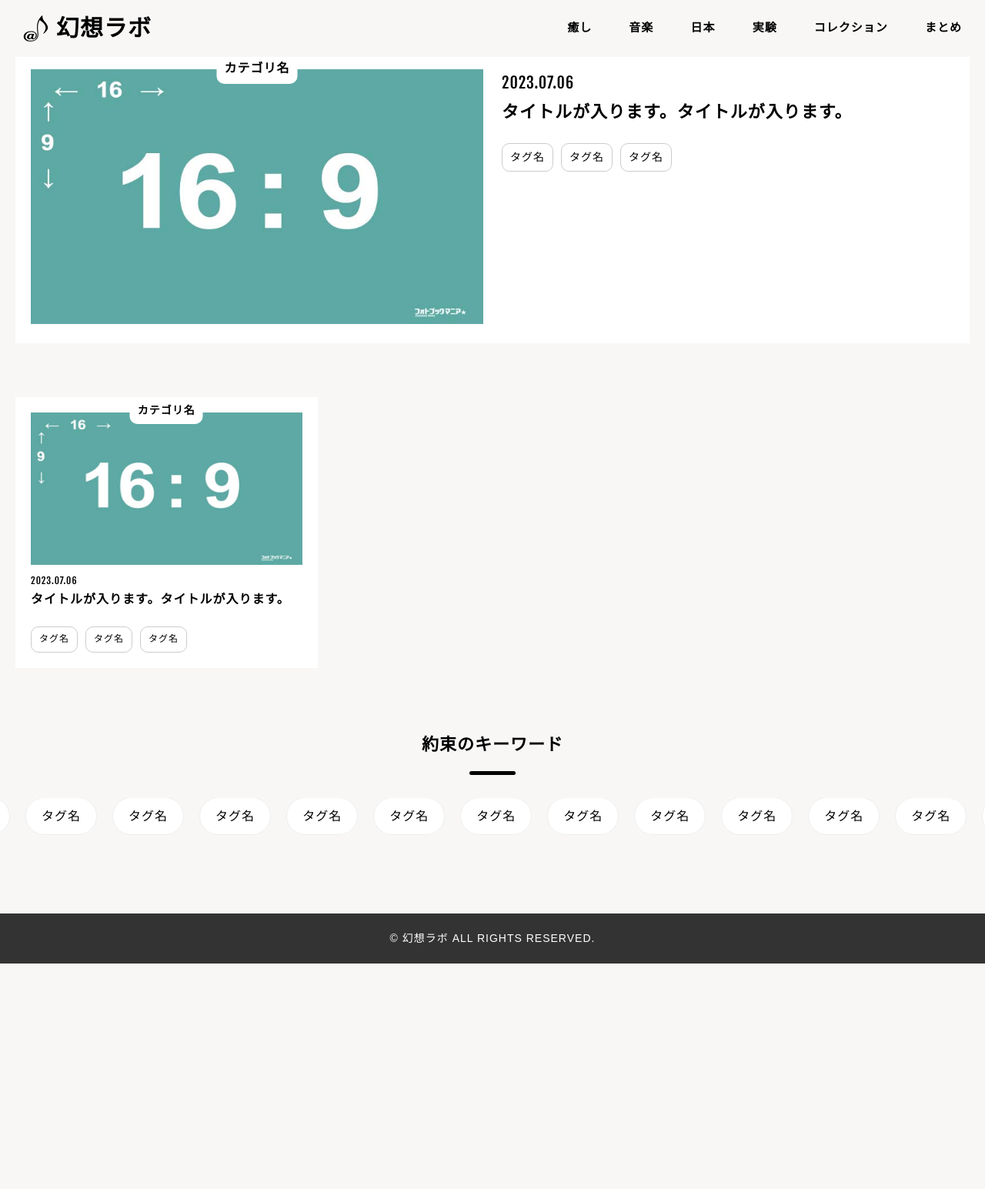
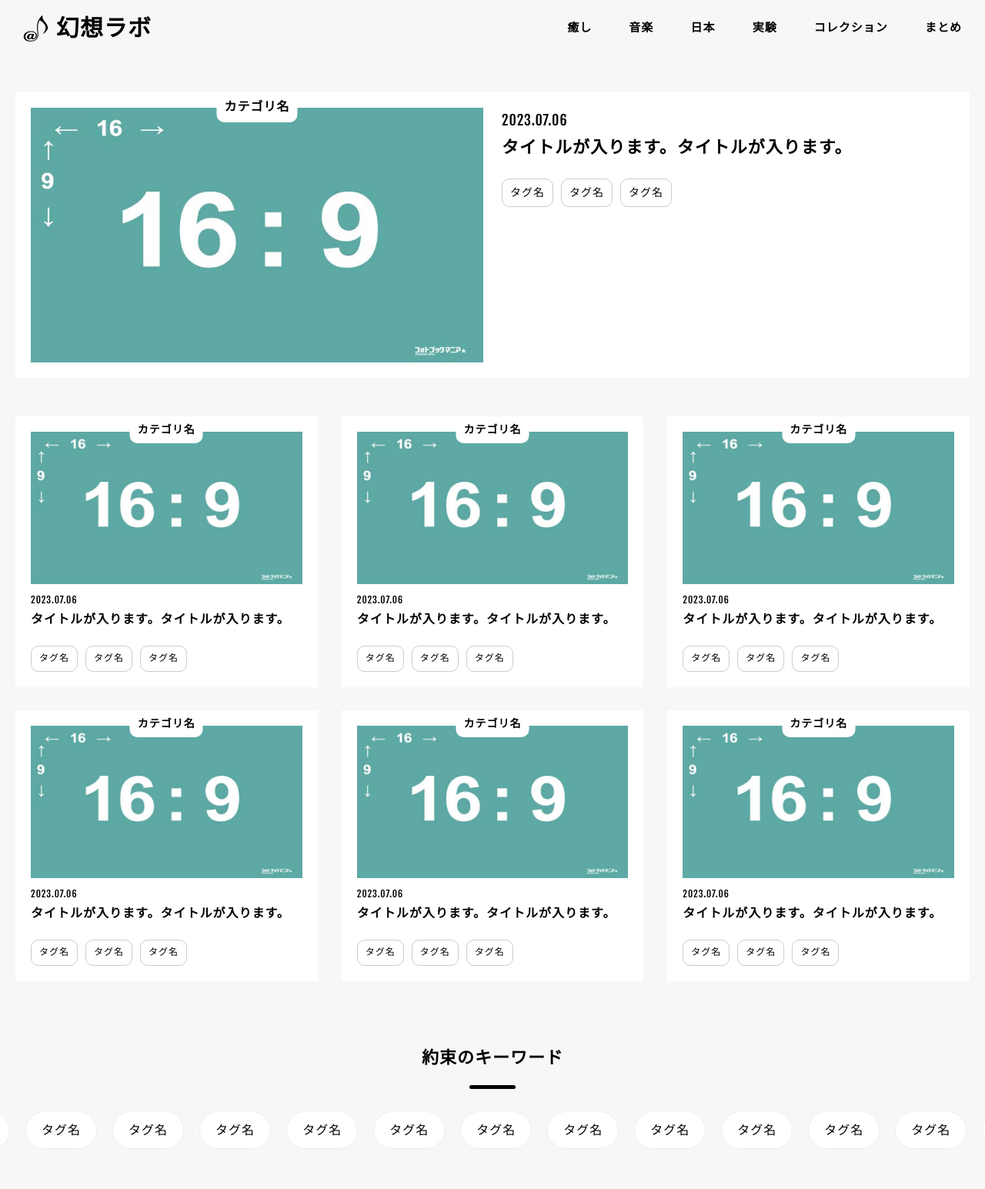
Before and after one commit to atto-github/fantasy-lab, a PHP site: page / in a window 1280 px wide. Shown: the top 1545 px of the page at 77% size. Before the commit the page ends 1252 px from the top, so only its background shows below. Run offline with PHP 8.4, Linux system fonts and the light colour scheme.

Commit message:
20230901修正

```diff
--- a/assets/css/layout.css
+++ b/assets/css/layout.css
@@ -26,7 +26,7 @@ body {
 .container {
   max-width: 1400px;
   width: 100%;
-  margin: 70px auto 20px;
+  margin: 100px auto 20px;
 }
 
 .header {
@@ -441,7 +441,7 @@ main .main {
 
 
 
-/*記事エリア*/
+/**********************記事エリア**********************/
 
 .container article ul {
   display: flex;
@@ -459,6 +459,105 @@ main .main {
   transition: all 0.4s;
 }
 
+
+/*最新記事*/
+
+.container article .latest_articles_box{
+  width:100%;
+  background-color: #FFF;
+  position: relative;
+  margin-bottom: 50px;
+  -webkit-transition: all 0.4s;
+  -moz-transition: all 0.4s;
+  transition: all 0.4s;
+}
+
+.container article .latest_articles_box .link_area a:before {
+  content: '';
+  position: absolute;
+  inset: 0;
+  z-index: 1;
+}
+
+.container article ul li ul{
+  padding: 20px;
+}
+.container article ul li ul li .category a {
+  background-color: #FFF;
+  padding: 5px 10px;
+  border-radius: 0px 0px 10px 10px;
+  font-weight: bold;
+  font-size: 1.6rem;
+  position: absolute;
+  top: -20px;
+  left: 50%;
+  transform: translateX(-50%);
+  z-index: 10;
+}
+
+.container article ul li ul li{
+  background: none;
+  width: calc(98% / 2);
+  position: relative;
+  -webkit-transition: all 0.4s;
+  -moz-transition: all 0.4s;
+  transition: all 0.4s;
+  margin-bottom: 0px;
+}
+
+
+.container article ul li ul li img{
+  vertical-align:top;
+}
+
+
+.container article ul li ul li .latest_articles_r .date {
+  font-family: 'Fjalla One', sans-serif;
+  font-size: 1.8rem;
+}
+
+.container article ul li ul li .latest_articles_r h3 {
+  font-weight: bold;
+  font-size: 2.2rem;
+}
+
+.container article ul li ul li dl dd a {
+  font-size: 1.4rem;
+}
+
+
+@media screen and (max-width: 1000px) {
+  .container article ul li ul li{
+    background: none;
+    width: calc(100% / 1);
+    margin-bottom: 10px;
+  }
+
+
+  .container article ul li ul li .latest_articles_r .date {
+    font-family: 'Fjalla One', sans-serif;
+    font-size: 1.2rem;
+  }
+
+  .container article ul li ul li .latest_articles_r h3 {
+    font-weight: bold;
+    font-size: 1.6rem;
+  }
+
+  .container article ul li ul li dl dd a {
+    font-size: 1.2rem;
+  }
+  .container article ul li ul li .category a {
+    font-size: 1.4rem;
+  }
+
+}
+
+
+
+/*//最新記事*/
+
+
 @media(max-width:1000px) and (min-width:768px) {
   .container article ul li {
     width: calc(97% / 2);
@@ -475,22 +574,23 @@ main .main {
   background-color: #e5e5e5;
 }
 
-.container article ul li ul {
-  display: flex;
+.container article ul li dl {
+  display: inline-flex;
   flex-wrap: wrap;
   justify-content: start;
   position: relative;
   margin-top: 10px;
+  z-index: 90;
 }
 
-.container article ul li ul li {
+.container article ul li dl dd {
   width: auto;
   margin-bottom: 0px;
   margin-right: 10px;
   background: none;
 }
 
-.container article ul li ul li a {
+.container article ul li dl dd a {
   background-color: #FFFFFF;
   font-size: 1.2rem;
   padding: 5px 10px;
@@ -500,7 +600,7 @@ main .main {
   margin-top: 10px;
 }
 
-.container article ul li ul li a:hover {
+.container article ul li dl dd a:hover {
   background-color: #EDEDED;
   border: 1px solid #EDEDED;
 }
@@ -543,13 +643,10 @@ main .main {
 .container article ul li .article_box .title a:before {
   content: '';
   position: absolute;
-  top: 0;
-  right: 0;
-  bottom: 0;
-  left: 0;
+  inset: 0;
   z-index: 1;
 }
-/*//記事エリア*/
+/**********************記事エリア**********************/
 
 
 /*約束のキーワード*/
--- a/assets/js/import.js
+++ b/assets/js/import.js
@@ -5,6 +5,8 @@
 		document.write('<script type="text/javascript" src="'+d+arguments[i]+'"></script>');
 	}
 })(
+
+
 
 
 //ループスライダー
--- a/assets/js/run_common.js
+++ b/assets/js/run_common.js
@@ -15,15 +15,10 @@ function toggleNav() {
 toggleNav();
 
 
+
 //スライダー
 const swiper = new Swiper(".swiper", {
-/*
-  loop: true,
-  autoplay: {     //追記
-     delay: 10000,   //追記
-  },
-*/
- navigation: {
+  navigation: {
     nextEl: ".swiper-button-next",　//必須
     prevEl: ".swiper-button-prev",　//必須
   },
--- a/index.html
+++ b/index.html
@@ -53,8 +53,14 @@
   <main>
     <div class="main" id="main">
 
+
+
+<!--
       <div class="swiper">
         <div class="swiper-wrapper">
+
+
+
           <div class="swiper-slide">
             <section class="topic_area">
               <div class="article_box">
@@ -125,28 +131,133 @@
         </div>
 
 
-		<!--<div class="swiper-button-prev"></div>
-		<div class="swiper-button-next"></div>-->
+		<div class="swiper-button-prev"></div>
+		<div class="swiper-button-next"></div>
       </div>
-
+    -->
 
 
       <section class="container">
         <article>
           <ul>
 
+
+            <li class="latest_articles_box">
+              <div class="link_area"><a href="https://www.youtube.com/"></a></div>
+              <ul>
+
+                <li>
+              <div class="latest_articles_l">
+              <p class="category"><a href="https://www.google.com/?hl=ja">カテゴリ名</a></p>
+              <img src="assets/img/top/169.jpg" alt="幻想ラボ" width="100%">
+            </div>
+          </li>
+
+          <li>
+              <div class="latest_articles_r">
+                <p class="date">2023.07.06</p>
+                <h3 class="title">タイトルが入ります。タイトルが入ります。</h3>
+                <dl class="tag">
+                  <dd><a href="https://www.youtube.com/">タグ名</a></dd>
+                  <dd><a href="https://www.youtube.com/">タグ名</a></dd>
+                  <dd><a href="https://www.youtube.com/">タグ名</a></dd>
+                </dl>
+              </div>
+           </li>
+
+            </ul>
+            </li>
+
+
             <li>
-              <p class="category"><a href="https://qiita.com/fukamiiiiinmin/items/7412b21c6df5de31cab1">カテゴリ名</a></p>
+              <p class="category"><a href="https://www.google.com/?hl=ja">カテゴリ名</a></p>
               <div class="article_box"> <img src="assets/img/top/169.jpg" alt="幻想ラボ" width="100%">
                 <p class="date">2023.07.06</p>
                 <h3 class="title"><a href="https://fantasy-lab.jp/">タイトルが入ります。タイトルが入ります。</a></h3>
-                <ul class="tag">
-                  <li><a href="https://www.youtube.com/">タグ名</a></li>
-                  <li><a href="https://www.youtube.com/">タグ名</a></li>
-                  <li><a href="https://www.youtube.com/">タグ名</a></li>
-                </ul>
+                <dl class="tag">
+                  <dd><a href="https://www.youtube.com/">タグ名</a></dd>
+                  <dd><a href="https://www.youtube.com/">タグ名</a></dd>
+                  <dd><a href="https://www.youtube.com/">タグ名</a></dd>
+                </dl>
               </div>
             </li>
+
+
+            <li>
+              <p class="category"><a href="https://www.google.com/?hl=ja">カテゴリ名</a></p>
+              <div class="article_box"> <img src="assets/img/top/169.jpg" alt="幻想ラボ" width="100%">
+                <p class="date">2023.07.06</p>
+                <h3 class="title"><a href="https://fantasy-lab.jp/">タイトルが入ります。タイトルが入ります。</a></h3>
+                <dl class="tag">
+                  <dd><a href="https://www.youtube.com/">タグ名</a></dd>
+                  <dd><a href="https://www.youtube.com/">タグ名</a></dd>
+                  <dd><a href="https://www.youtube.com/">タグ名</a></dd>
+                </dl>
+              </div>
+            </li>
+
+
+
+            <li>
+              <p class="category"><a href="https://www.google.com/?hl=ja">カテゴリ名</a></p>
+              <div class="article_box"> <img src="assets/img/top/169.jpg" alt="幻想ラボ" width="100%">
+                <p class="date">2023.07.06</p>
+                <h3 class="title"><a href="https://fantasy-lab.jp/">タイトルが入ります。タイトルが入ります。</a></h3>
+                <dl class="tag">
+                  <dd><a href="https://www.youtube.com/">タグ名</a></dd>
+                  <dd><a href="https://www.youtube.com/">タグ名</a></dd>
+                  <dd><a href="https://www.youtube.com/">タグ名</a></dd>
+                </dl>
+              </div>
+            </li>
+
+
+
+
+            <li>
+              <p class="category"><a href="https://www.google.com/?hl=ja">カテゴリ名</a></p>
+              <div class="article_box"> <img src="assets/img/top/169.jpg" alt="幻想ラボ" width="100%">
+                <p class="date">2023.07.06</p>
+                <h3 class="title"><a href="https://fantasy-lab.jp/">タイトルが入ります。タイトルが入ります。</a></h3>
+                <dl class="tag">
+                  <dd><a href="https://www.youtube.com/">タグ名</a></dd>
+                  <dd><a href="https://www.youtube.com/">タグ名</a></dd>
+                  <dd><a href="https://www.youtube.com/">タグ名</a></dd>
+                </dl>
+              </div>
+            </li>
+
+
+
+            <li>
+              <p class="category"><a href="https://www.google.com/?hl=ja">カテゴリ名</a></p>
+              <div class="article_box"> <img src="assets/img/top/169.jpg" alt="幻想ラボ" width="100%">
+                <p class="date">2023.07.06</p>
+                <h3 class="title"><a href="https://fantasy-lab.jp/">タイトルが入ります。タイトルが入ります。</a></h3>
+                <dl class="tag">
+                  <dd><a href="https://www.youtube.com/">タグ名</a></dd>
+                  <dd><a href="https://www.youtube.com/">タグ名</a></dd>
+                  <dd><a href="https://www.youtube.com/">タグ名</a></dd>
+                </dl>
+              </div>
+            </li>
+
+
+
+            <li>
+              <p class="category"><a href="https://www.google.com/?hl=ja">カテゴリ名</a></p>
+              <div class="article_box"> <img src="assets/img/top/169.jpg" alt="幻想ラボ" width="100%">
+                <p class="date">2023.07.06</p>
+                <h3 class="title"><a href="https://fantasy-lab.jp/">タイトルが入ります。タイトルが入ります。</a></h3>
+                <dl class="tag">
+                  <dd><a href="https://www.youtube.com/">タグ名</a></dd>
+                  <dd><a href="https://www.youtube.com/">タグ名</a></dd>
+                  <dd><a href="https://www.youtube.com/">タグ名</a></dd>
+                </dl>
+              </div>
+            </li>
+
+
 
 
 
@@ -154,12 +265,7 @@
           </ul>
         </article>
       </section>
-
     </div>
-
-
-
-
     <section class="tag_area">
       <p class="midashi_01"><span>約束のキーワード</span></p>
       <ul id="tag_box" class="tag">
```
Also changed, not shown: assets/js/biggerlink.min.js (added).
